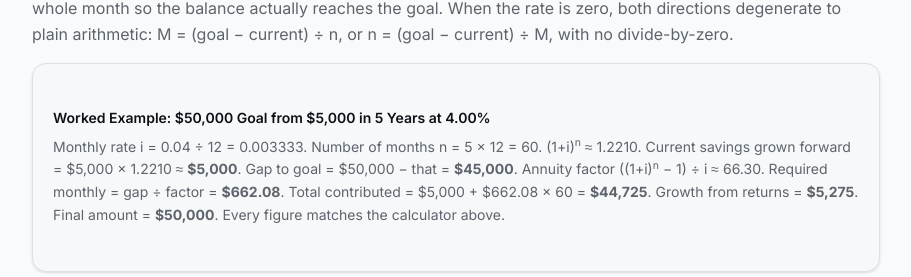
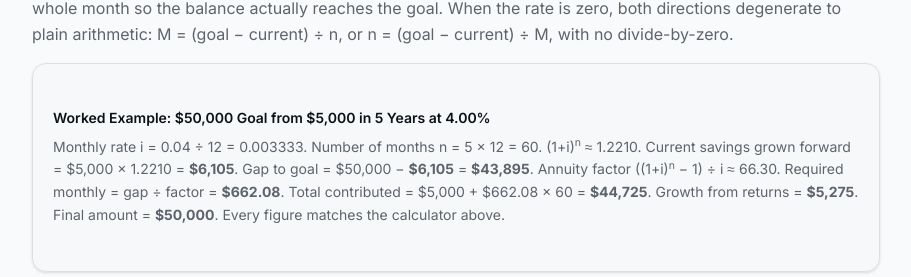
Before and after one commit to issamovitch/thecalcforge, a Next.js app: page /savings/savings-goal-calculator in a window 1280 px wide. Shown: the part 2178-2455 px from the top of the page, without its empty margins (184-1095 px from the left). Built offline with nearby package versions, Linux system fonts and the light colour scheme.

Commit message:
Small Fix

```diff
--- a/src/app/savings/savings-goal-calculator/page.tsx
+++ b/src/app/savings/savings-goal-calculator/page.tsx
@@ -88,7 +88,9 @@ const m_10y = solveMonthly(1_000_000, 0, 0.07, 10);
 const m_40y = solveMonthly(1_000_000, 0, 0.07, 40);
 
 // Sub-figures used in the worked-example card
-const ex1_currentGrown = ex1.totalContributed - ex1.monthlyContribution * 60;
+// Current savings grown forward at the assumed rate for the full term:
+// $5,000 × (1 + 0.04/12)^60 ≈ $6,105
+const ex1_currentGrown = 5000 * Math.pow(1 + 0.04 / 12, 60);
 const ex1_gap = 50000 - ex1_currentGrown;
 
 /* ─── FAQ Data ─── */
@@ -252,9 +254,10 @@ export default function SavingsGoalPage() {
               <p className="text-sm text-muted-foreground leading-relaxed">
                 Monthly rate i = 0.04 &divide; 12 = 0.003333. Number of months
                 n = 5 &times; 12 = 60. (1+i)<sup>n</sup> &asymp; 1.2210.
-                Current savings grown forward = $5,000 &times; 1.2210 &asymp;{" "}
+                Current savings grown forward = $5,000 &times; 1.2210 ={" "}
                 <strong>{f(ex1_currentGrown)}</strong>. Gap to goal = $50,000
-                &minus; that = <strong>{f(ex1_gap)}</strong>. Annuity factor
+                &minus; <strong>{f(ex1_currentGrown)}</strong> ={" "}
+                <strong>{f(ex1_gap)}</strong>. Annuity factor
                 ((1+i)<sup>n</sup> &minus; 1) &divide; i &asymp; 66.30.
                 Required monthly = gap &divide; factor ={" "}
                 <strong>{fc(ex1.monthlyContribution)}</strong>. Total
```
